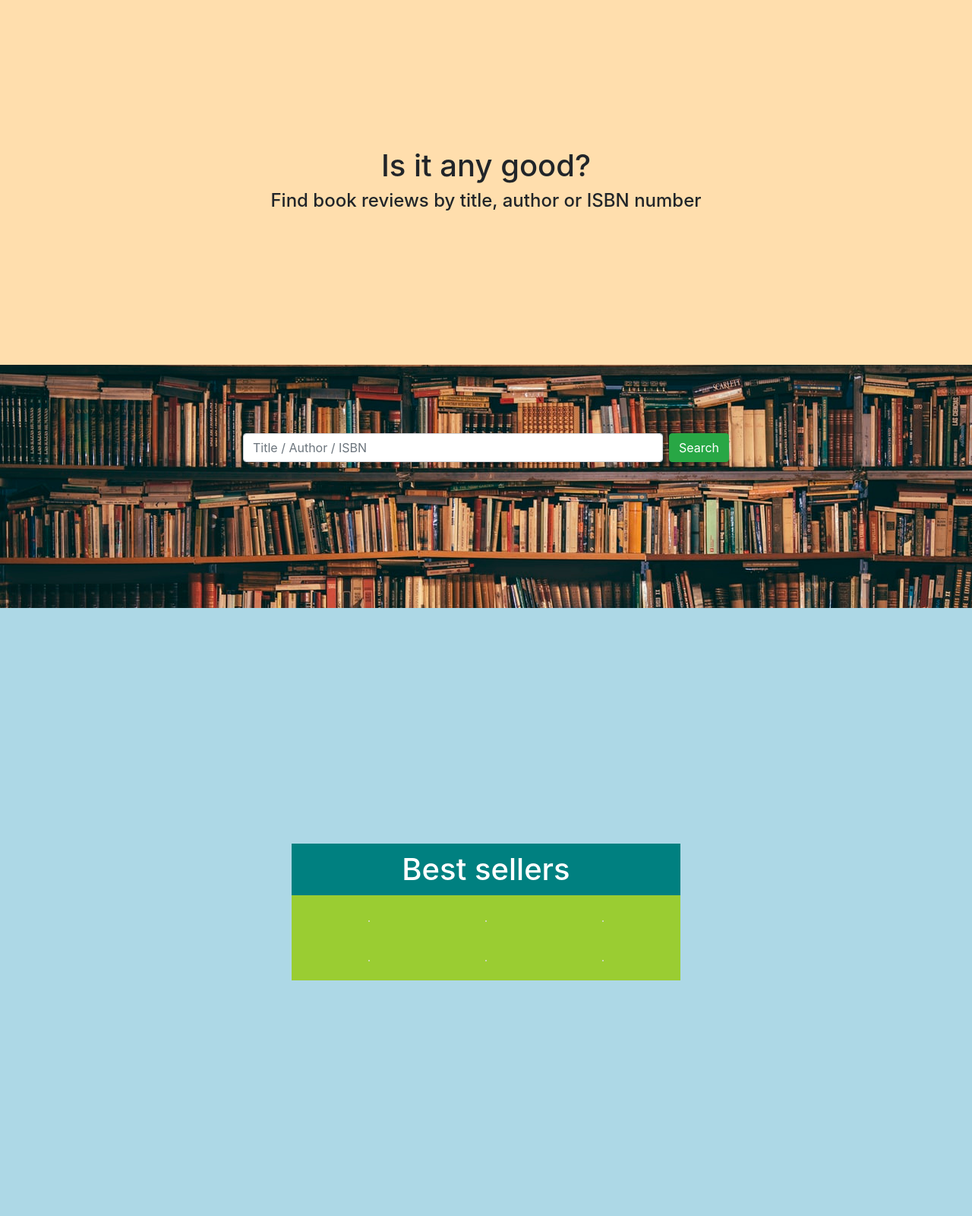
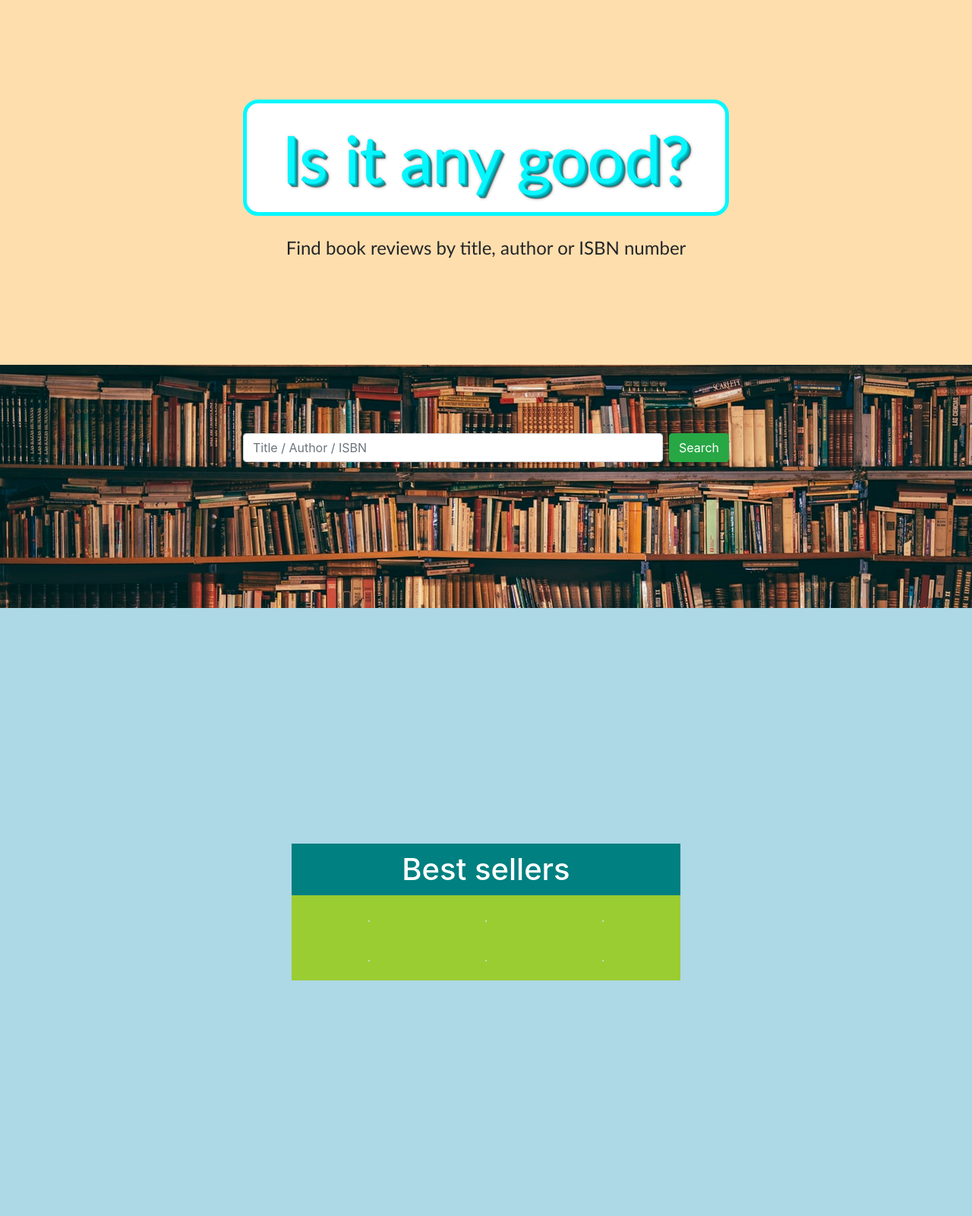
Before and after one commit to torerik123/books, a Flask app: page / in a window 1280 px wide. Shown: the whole page at 76% size. Run offline with Flask 2, Linux system fonts and the light colour scheme; data that the repository does not hold is empty; some libraries are stand-ins or nearby versions.

Commit message:
changed title to 3D

```diff
--- a/static/styles.css
+++ b/static/styles.css
@@ -5,6 +5,8 @@
 /* Navbar */
 
 /* Index */
+@import url('https://fonts.googleapis.com/css?family=Red+Hat+Display:900&display=swap');
+
 .hero {
     height:60vh;
     width:100%;
@@ -15,10 +17,29 @@
 }
 
 .hero-text {
+    width:50%;
+    padding:20px;
+    background-color: white;
+    border-style: solid;
+    border-radius: 20px;
+    border-width: 5px;
+    align-self: center;
     display: flex;
     flex-direction: row;
     justify-content: center;
+    font-size: 86px;
+    color: #07f7ff;
+    font-family: 'Trebuchet MS', Helvetica, sans-serif;
+    text-shadow: 0px 0px 0 rgb(-15,225,233),
+                 1px 1px 0 rgb(-36,204,212),
+                 2px 2px 0 rgb(-58,182,190),
+                 3px 3px 0 rgb(-80,160,168),
+                 4px 4px  0 rgb(-102,138,146),
+                 5px 5px 4px rgba(0,0,0,0.3),
+                 5px 5px 1px rgba(0,0,0,0.5),
+                 0px 0px 4px rgba(0,0,0,.2);
 }
+
 
 .content-search {
     display: flex;
@@ -47,8 +68,10 @@
 }
 
 .intro-text {
+    margin-top:20px;
     display: flex;
     justify-content: center;
+    font-family: 'Trebuchet MS', Helvetica, sans-serif;
 }
 
 /* Search bar */
@@ -337,6 +360,11 @@ ul {
     justify-content: space-around;
 }
 
-img {
-    clip-path:inset(1%);
-  }
+.card {
+    -webkit-box-shadow: -18px 9px 28px -16px rgba(0,0,0,0.75);
+    -moz-box-shadow: -18px 9px 28px -16px rgba(0,0,0,0.75);
+    box-shadow: -18px 9px 28px -16px rgba(0,0,0,0.75);
+}
+
+
+/**/
--- a/templates/index.html
+++ b/templates/index.html
@@ -6,6 +6,7 @@ Book review
 
 {% block main %}
 <div class="hero">
+  <div class = "book"></div>
   <h1 class="hero-text">Is it any good?</h1>
   <h4 class="intro-text">Find book reviews by title, author or ISBN number</h4>
 </div>
```
